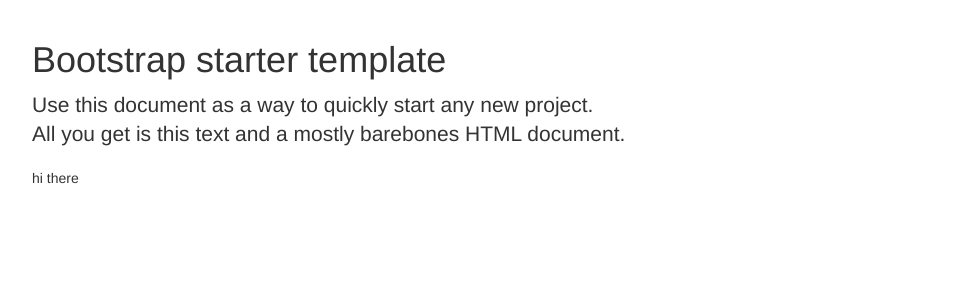
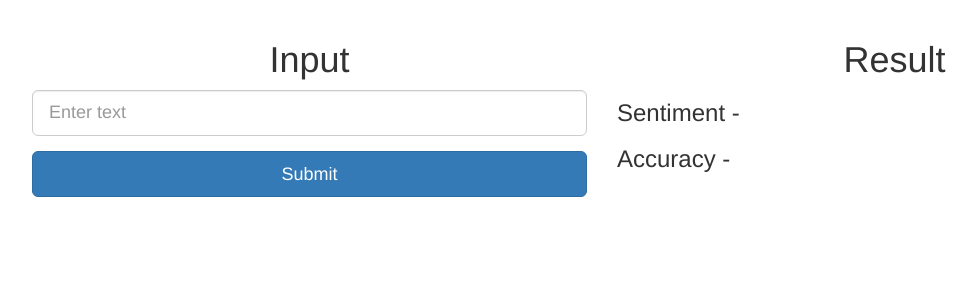
Before and after one commit to johnathan99j/categoriseMe, a Flask app: page / in a window 1280 px wide. Shown: the part 52-352 px from the top of the page, without its empty margins (38-1015 px from the left). Run offline with Flask 2, Linux system fonts and the light colour scheme; some libraries are stand-ins or nearby versions.

Commit message:
Added template.

```diff
--- a/templates/index.html
+++ b/templates/index.html
@@ -31,14 +31,29 @@
     </nav>
 
     <div class="container">
-
-      <div class="starter-template">
-        <h1>Bootstrap starter template</h1>
-        <p class="lead">Use this document as a way to quickly start any new project.<br> All you get is this text and a mostly barebones HTML document.</p>
-        <p> {{ message.text }}</p>
+        <div class="row">
+          <div class="col-md-6">
+            <h1 class="text-center">Input
+              <br>
+            </h1>
+            <form role="form">
+              <div class="form-group">
+                <input class="form-control input-lg" id="exampleInputEmail1" placeholder="Enter text"
+                type="text">
+              </div>
+              <button type="submit" class="btn btn-block btn-lg btn-primary">Submit</button>
+            </form>
+          </div>
+          <div class="col-md-6">
+            <h1 class="text-center">Result
+              <br>
+            </h1>
+            <h3>Sentiment -</h3>
+            <h3>Accuracy -</h3>
+            <p></p>
+          </div>
+        </div>
       </div>
-    </div><!-- /.container -->
-
 
     <script src="https://ajax.googleapis.com/ajax/libs/jquery/1.12.4/jquery.min.js"></script>
     <script src="https://maxcdn.bootstrapcdn.com/bootstrap/3.3.7/js/bootstrap.min.js" integrity="sha384-Tc5IQib027qvyjSMfHjOMaLkfuWVxZxUPnCJA7l2mCWNIpG9mGCD8wGNIcPD7Txa" crossorigin="anonymous"></script>
```
